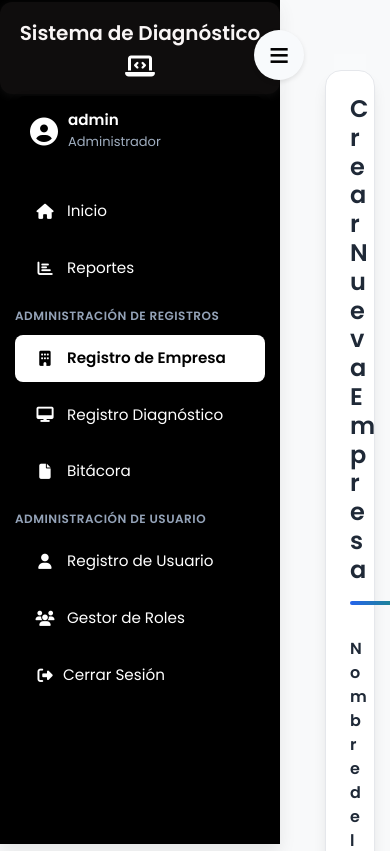
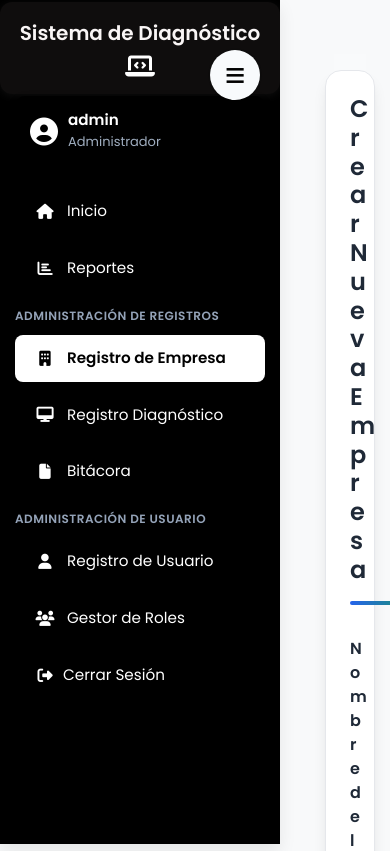
Before and after one commit to Al3-07/Sistema_Diagnostico, a Laravel app: page /empresa/create in a window 390 px wide. Shown: the top 851 px of the page. Run offline with Laravel 10, Linux system fonts and the light colour scheme; a user stored in the database is signed in; data comes from the database, SQL or seed files in the repository; data that the repository does not hold is empty; parts of the project's set-up code (start-up, migrations or seed data) failed here and were passed over; some libraries are stand-ins or nearby versions.

Commit message:
modificacion de app

```diff
--- a/resources/views/Layouts/app.blade.php
+++ b/resources/views/Layouts/app.blade.php
@@ -202,8 +202,8 @@
             justify-content: center;
             align-items: center;
             position: absolute;
-            top: 30px;
-            right: -24px;
+            top: 50px;
+            right: -1px;
             box-shadow: 0 2px 5px rgba(0, 0, 0, 0.1);
             transition: all 0.3s ease;
             z-index: 1001;
@@ -448,7 +448,52 @@
     font-size: 24px;
     color: #ffffff;
 }
+.sidebar {
+    overflow-y: auto;
+    overflow-x: hidden;
+    scrollbar-width: thin;
+    /* Eliminamos margin-right y position absolute que causaban el espacio */
+}
 
+/* Scrollbar personalizada */
+.sidebar::-webkit-scrollbar {
+    width: 6px;
+    background: transparent;
+}
+
+.sidebar::-webkit-scrollbar-thumb {
+    background-color: rgba(255, 255, 255, 0.3);
+    border-radius: 3px;
+}
+
+/* Botón toggle - posición absoluta SIN afectar el flujo */
+#toggleSidebar {
+    position: absolute;
+    top: 50px;
+    right: -1px;
+    z-index: 1001;
+    /* Mantiene todos tus estilos originales */
+    box-shadow: 0 0 0 2px rgba(0,0,0,0.1); /* Borde para mejor visibilidad */
+}
+
+/* Responsive ajustado */
+@media (max-width: 768px) {
+    .sidebar {
+        scrollbar-width: none;
+    }
+
+    .sidebar::-webkit-scrollbar {
+        display: none;
+    }
+
+    .sidebar.active {
+        scrollbar-width: thin;
+    }
+
+    #toggleSidebar {
+        right: 20px;
+    }
+}
     </style>
 
     @yield('styles')
@@ -674,7 +719,11 @@
 
                     // Cerrar sesión y resetear preferencias.
                     // Cierre desde el botón del sidebar-}.
-$('#sidebarLogout').on('click', function(e) {
+
+                }
+            });
+
+            $('#sidebarLogout').on('click', function(e) {
     e.preventDefault();
 
     if (typeof Swal !== 'undefined') {
@@ -700,9 +749,6 @@ $('#sidebarLogout').on('click', function(e) {
         }
     }
 });
-
-                }
-            });
         </script>
     </body>
 </html>
```
